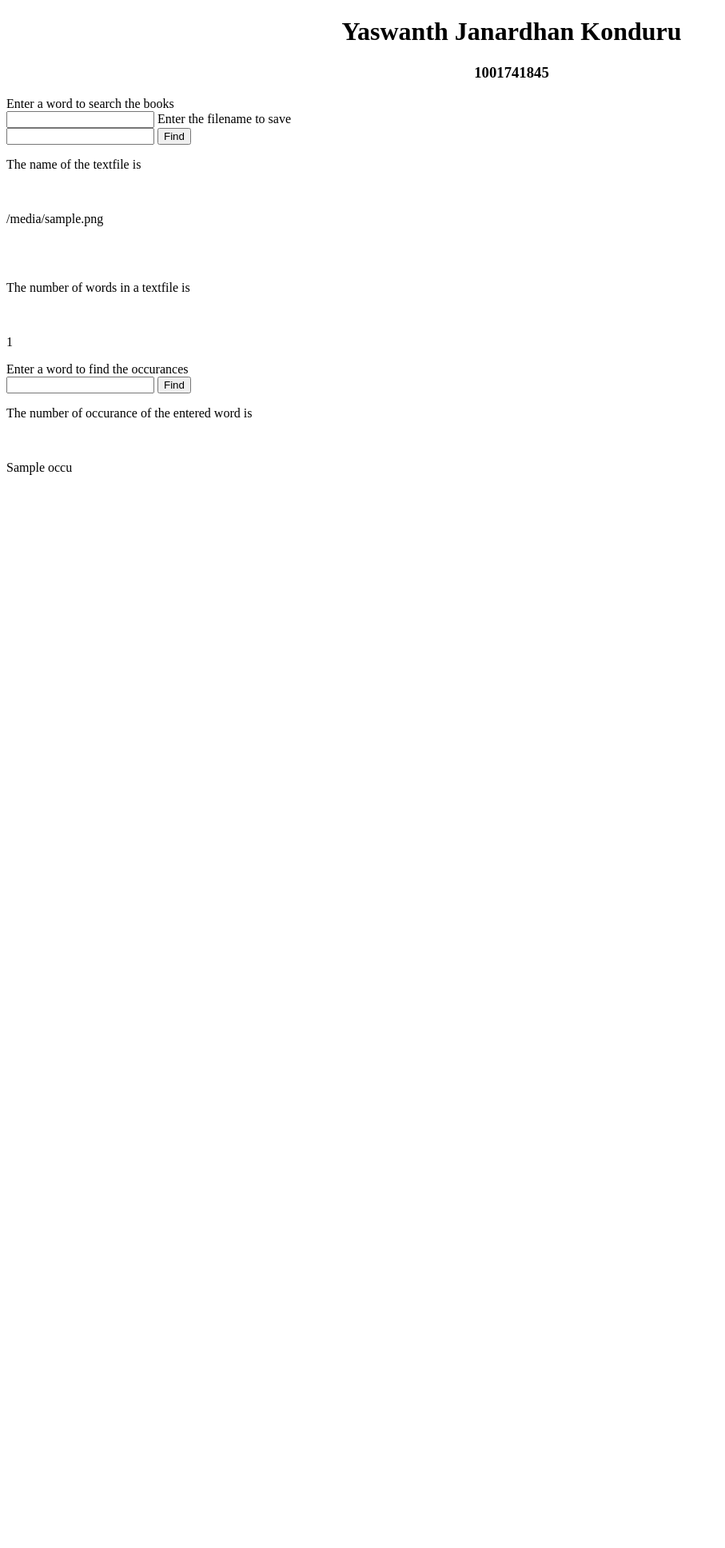
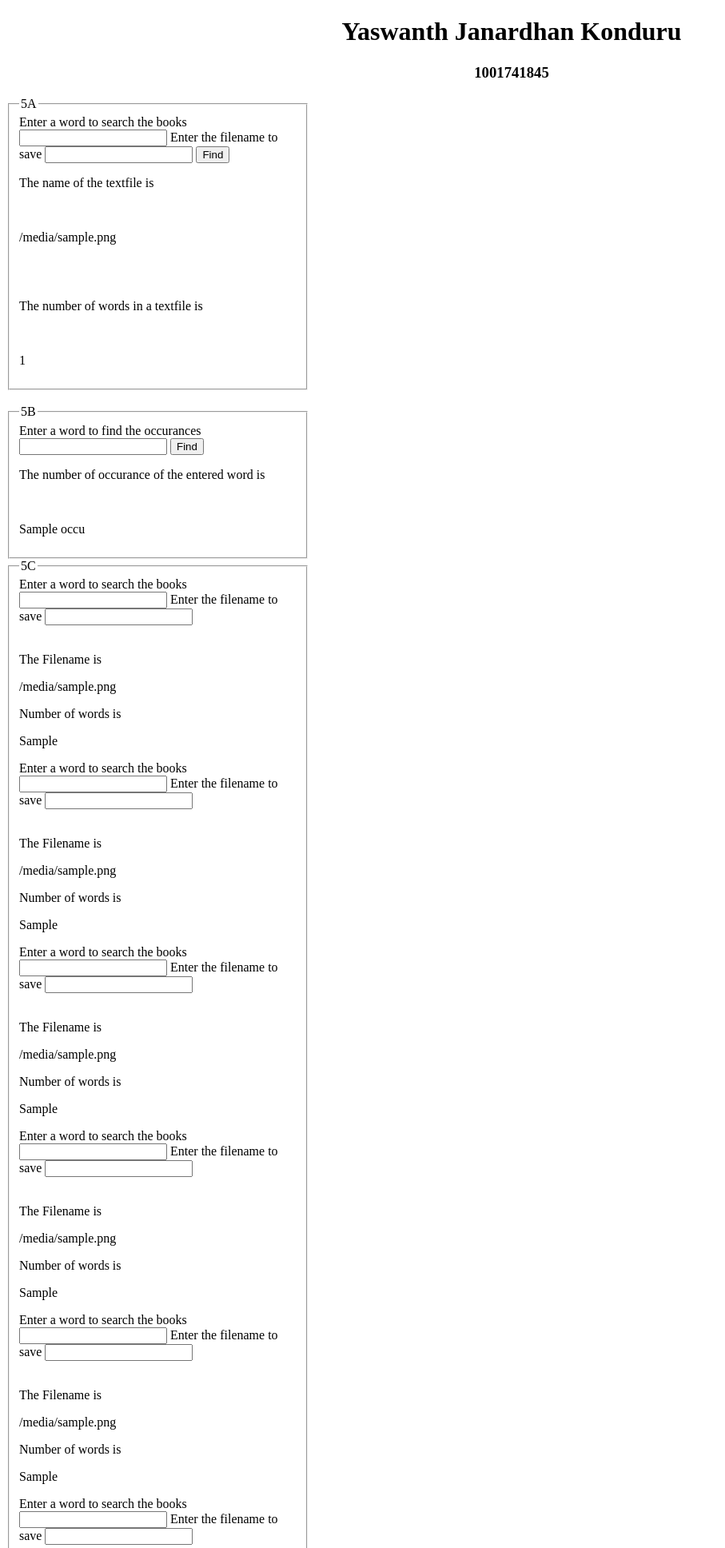
Before and after one commit to Yaswanth3277/quiz5, a Flask app: template templates/index.html in a window 1280 px wide. Shown: the top 1936 px of the page at 80% size, without its empty margins (0-907 px from the left). Before the commit the page ends 594 px from the top, so only its background shows below. Run offline with Flask 2, Linux system fonts and the light colour scheme; the template is opened without the code that fills it: most values are stand-ins (such as "Sample title", 1, 10 or a date in 2020).

Commit message:
5c update

```diff
--- a/application.py
+++ b/application.py
@@ -24,10 +24,10 @@ def index():
         word = [''.join(c for c in s if c not in string.punctuation) for s in word]
         word = "".join(word)
         words_file = os.path.join(basedir, 'static/' + filename)
-        with open(words_file, "w") as output:
+        with open(words_file, "a") as output:
             output.write(str(word))
 
-        with open(word_file, "w") as output:
+        with open(word_file, "a") as output:
             output.write(str(word))
 
         text_file = filename
@@ -59,5 +59,128 @@ def search_occurances():
     return render_template('index.html', occu = total_length)
 
 
+@application.route('/searchall', methods=['GET', 'POST'])
+def search_all():
+    wordsss1 = []
+    wordsss2 = []
+    wordsss3 = []
+    wordsss4 = []
+    wordsss5 = []
+    wordsss6 = []
+    wordsss7 = []
+    wordsss8 = []
+    if request.method == 'POST':
+        wordss1 = request.form.get('wordss1')
+        wordss2 = request.form.get('wordss2')
+        wordss3 = request.form.get('wordss3')
+        wordss4 = request.form.get('wordss4')
+        wordss5 = request.form.get('wordss5')
+        wordss6 = request.form.get('wordss6')
+        wordss7 = request.form.get('wordss7')
+        wordss8 = request.form.get('wordss8')
+
+        filename1 = request.form.get('filename1')
+        filename2 = request.form.get('filename2')
+        filename3 = request.form.get('filename3')
+        filename4 = request.form.get('filename4')
+        filename5 = request.form.get('filename5')
+        filename6 = request.form.get('filename6')
+        filename7 = request.form.get('filename7')
+        filename8 = request.form.get('filename8')
+
+        words_file1 = os.path.join(basedir, 'static/' + filename1)
+        words_file2 = os.path.join(basedir, 'static/' + filename2)
+        words_file3 = os.path.join(basedir, 'static/' + filename3)
+        words_file4 = os.path.join(basedir, 'static/' + filename4)
+        words_file5 = os.path.join(basedir, 'static/' + filename5)
+        words_file6 = os.path.join(basedir, 'static/' + filename6)
+        words_file7 = os.path.join(basedir, 'static/' + filename7)
+        words_file8 = os.path.join(basedir, 'static/' + filename8)
+
+        with open(words_file1, "a") as output:
+            output.write(str(wordss1))
+
+        with open(words_file1, 'rb') as fileinput:
+            for line in fileinput:
+                for words in line.split():
+                    wordsss1.append(str(words)[2:-1])
+
+        word_len1 = len(wordss1)
+
+        with open(words_file2, "a") as output:
+            output.write(str(wordss2))
+
+        with open(words_file2, 'rb') as fileinput:
+            for line in fileinput:
+                for words in line.split():
+                    wordsss2.append(str(words)[2:-1])
+
+        word_len2 = len(wordss2)
+
+        with open(words_file3, "a") as output:
+            output.write(str(wordss1))
+
+        with open(words_file3, 'rb') as fileinput:
+            for line in fileinput:
+                for words in line.split():
+                    wordsss3.append(str(words)[2:-1])
+
+        word_len3 = len(wordss3)
+
+        with open(words_file4, "a") as output:
+            output.write(str(wordss1))
+
+        with open(words_file4, 'rb') as fileinput:
+            for line in fileinput:
+                for words in line.split():
+                    wordsss4.append(str(words)[2:-1])
+
+        word_len4 = len(wordss4)
+
+        with open(words_file5, "a") as output:
+            output.write(str(wordss5))
+
+        with open(words_file5, 'rb') as fileinput:
+            for line in fileinput:
+                for words in line.split():
+                    wordsss5.append(str(words)[2:-1])
+
+        word_len5 = len(wordss5)
+
+        with open(words_file6, "a") as output:
+            output.write(str(wordss6))
+
+        with open(words_file6, 'rb') as fileinput:
+            for line in fileinput:
+                for words in line.split():
+                    wordsss6.append(str(words)[2:-1])
+
+        word_len6 = len(wordss6)
+
+        with open(words_file7, "a") as output:
+            output.write(str(wordss7))
+
+        with open(words_file7, 'rb') as fileinput:
+            for line in fileinput:
+                for words in line.split():
+                    wordsss7.append(str(words)[2:-1])
+
+        word_len7 = len(wordss7)
+
+        with open(words_file8, "a") as output:
+            output.write(str(wordss8))
+
+        with open(words_file8, 'rb') as fileinput:
+            for line in fileinput:
+                for words in line.split():
+                    wordsss8.append(str(words)[2:-1])
+
+        word_len8 = len(wordss8)
+
+
+
+    return render_template('index.html', len1 = word_len1, len2 = word_len2, len3 = word_len3, len4 = word_len4, len5 = word_len5, len6 = word_len6, len7 = word_len7, len8 = word_len8, files1 = filename1, files2 = filename2, files3 = filename3, files4 = filename4, files5 = filename5, files6 = filename6, files7 = filename7, files8 = filename8)
+
+
 if __name__ == '__main__':
     application.run()
--- /dev/null
+++ b/static/as.txt
@@ -0,0 +1 @@
+This eBook is for the use of anyone anywhere in the United States and most other parts of the world at no cost and with almost no restrictions whatsoever. You may copy it, give it away or re-use it under the terms of the Project Gutenberg License included with this eBook or online at www.gutenberg.org. If you are not located in the United States, you will have to check the laws of the country where you are located before using this eBook.
--- /dev/null
+++ b/static/bs.txt
@@ -0,0 +1 @@
+This eBook is for the use of anyone anywhere in the United States and most other parts of the world at no cost and with almost no restrictions whatsoever. You may copy it, give it away or re-use it under the terms of the Project Gutenberg License included with this eBook or online at www.gutenberg.org. If you are not located in the United States, you will have to check the laws of the country where you are located before using this eBook.
--- /dev/null
+++ b/static/cs.txt
@@ -0,0 +1 @@
+This eBook is for the use of anyone anywhere in the United States and most other parts of the world at no cost and with almost no restrictions whatsoever. You may copy it, give it away or re-use it under the terms of the Project Gutenberg License included with this eBook or online at www.gutenberg.org. If you are not located in the United States, you will have to check the laws of the country where you are located before using this eBook.
--- /dev/null
+++ b/static/ds.txt
@@ -0,0 +1 @@
+This eBook is for the use of anyone anywhere in the United States and most other parts of the world at no cost and with almost no restrictions whatsoever. You may copy it, give it away or re-use it under the terms of the Project Gutenberg License included with this eBook or online at www.gutenberg.org. If you are not located in the United States, you will have to check the laws of the country where you are located before using this eBook.
--- /dev/null
+++ b/static/es.txt
@@ -0,0 +1 @@
+This eBook is for the use of anyone anywhere in the United States and most other parts of the world at no cost and with almost no restrictions whatsoever. You may copy it, give it away or re-use it under the terms of the Project Gutenberg License included with this eBook or online at www.gutenberg.org. If you are not located in the United States, you will have to check the laws of the country where you are located before using this eBook.
--- /dev/null
+++ b/static/fs.txt
@@ -0,0 +1 @@
+This eBook is for the use of anyone anywhere in the United States and most other parts of the world at no cost and with almost no restrictions whatsoever. You may copy it, give it away or re-use it under the terms of the Project Gutenberg License included with this eBook or online at www.gutenberg.org. If you are not located in the United States, you will have to check the laws of the country where you are located before using this eBook.
--- /dev/null
+++ b/static/gs.txt
@@ -0,0 +1 @@
+This eBook is for the use of anyone anywhere in the United States and most other parts of the world at no cost and with almost no restrictions whatsoever. You may copy it, give it away or re-use it under the terms of the Project Gutenberg License included with this eBook or online at www.gutenberg.org. If you are not located in the United States, you will have to check the laws of the country where you are located before using this eBook.
--- /dev/null
+++ b/static/hs.txt
@@ -0,0 +1 @@
+This eBook is for the use of anyone anywhere in the United States and most other parts of the world at no cost and with almost no restrictions whatsoever. You may copy it, give it away or re-use it under the terms of the Project Gutenberg License included with this eBook or online at www.gutenberg.org. If you are not located in the United States, you will have to check the laws of the country where you are located before using this eBook.
--- a/templates/index.html
+++ b/templates/index.html
@@ -10,6 +10,8 @@
 </div>
 <div>
     <form action="{{url_for('index')}}" enctype=multipart/form-data method="POST" style="width:30%;">
+        <fieldset>
+        <legend>5A</legend>
         <label for="words">Enter a word to search the books</label>
         <input type="text" id="words" name="words">
         <label for="filename">Enter the filename to save </label>
@@ -28,9 +30,13 @@
         <p>
             {{ number }}
         </p>
-    </form>
+        </fieldset>
+    </form><br>
+
 
     <form action="{{url_for('search_occurances')}}" enctype=multipart/form-data method="POST" style="width:30%;">
+        <fieldset>
+        <legend>5B</legend>
         <label for="word">Enter a word to find the occurances</label>
         <input type="text" id="word" name="word">
         <a href="/searchoccurances"><input type="submit" value="Find"></a>
@@ -40,6 +46,143 @@
         <p>
             {{ occu }}
         </p>
+        </fieldset>
+    </form>
+
+    <form action="{{url_for('search_all')}}" enctype=multipart/form-data method="POST" style="width:30%;">
+        <fieldset>
+        <legend>5C</legend>
+        <label for="wordss1">Enter a word to search the books</label>
+        <input type="text" id="wordss1" name="wordss1">
+        <label for="filename1">Enter the filename to save </label>
+        <input type="text" id="filename1" name="filename1"><br><br>
+            <p>
+                The Filename is
+            </p>
+            <p>
+                {{ files1 }}
+            </p>
+            <p>
+                Number of words is
+            </p>
+            <p>
+                {{ len1 }}
+            </p>
+            <label for="wordss2">Enter a word to search the books</label>
+        <input type="text" id="wordss2" name="wordss2">
+        <label for="filename2">Enter the filename to save </label>
+        <input type="text" id="filename2" name="filename2"><br><br>
+            <p>
+                The Filename is
+            </p>
+            <p>
+                {{ files2 }}
+            </p>
+            <p>
+                Number of words is
+            </p>
+            <p>
+                {{ len2 }}
+            </p>
+            <label for="wordss3">Enter a word to search the books</label>
+        <input type="text" id="wordss3" name="wordss3">
+        <label for="filename3">Enter the filename to save </label>
+        <input type="text" id="filename3" name="filename3"><br><br>
+            <p>
+                The Filename is
+            </p>
+            <p>
+                {{ files3 }}
+            </p>
+            <p>
+                Number of words is
+            </p>
+            <p>
+                {{ len3 }}
+            </p>
+            <label for="wordss4">Enter a word to search the books</label>
+        <input type="text" id="wordss4" name="wordss4">
+        <label for="filename4">Enter the filename to save </label>
+        <input type="text" id="filename4" name="filename4"><br><br>
+            <p>
+                The Filename is
+            </p>
+            <p>
+                {{ files4 }}
+            </p>
+            <p>
+                Number of words is
+            </p>
+            <p>
+                {{ len4 }}
+            </p>
+            <label for="wordss5">Enter a word to search the books</label>
+        <input type="text" id="wordss5" name="wordss5">
+        <label for="filename5">Enter the filename to save </label>
+        <input type="text" id="filename5" name="filename5"><br><br>
+            <p>
+                The Filename is
+            </p>
+            <p>
+                {{ files5 }}
+            </p>
+            <p>
+                Number of words is
+            </p>
+            <p>
+                {{ len5 }}
+            </p>
+            <label for="wordss6">Enter a word to search the books</label>
+        <input type="text" id="wordss6" name="wordss6">
+        <label for="filename6">Enter the filename to save </label>
+        <input type="text" id="filename6" name="filename6"><br><br>
+            <p>
+                The Filename is
+            </p>
+            <p>
+                {{ files6 }}
+            </p>
+            <p>
+                Number of words is
+            </p>
+            <p>
+                {{ len6 }}
+            </p>
+            <label for="wordss7">Enter a word to search the books</label>
+        <input type="text" id="wordss7" name="wordss7">
+        <label for="filename7">Enter the filename to save </label>
+        <input type="text" id="filename7" name="filename7"><br><br>
+            <p>
+                The Filename is
+            </p>
+            <p>
+                {{ files7 }}
+            </p>
+            <p>
+                Number of words is
+            </p>
+            <p>
+                {{ len7 }}
+            </p>
+            <label for="wordss8">Enter a word to search the books</label>
+        <input type="text" id="wordss8" name="wordss8">
+        <label for="filename8">Enter the filename to save </label>
+        <input type="text" id="filename8" name="filename8">
+            <p>
+                The Filename is
+            </p>
+            <p>
+                {{ files8 }}
+            </p>
+            <p>
+                Number of words is
+            </p>
+            <p>
+                {{ len8 }}
+            </p>
+
+        <a href="/searchall"><input type="submit" value="Find"></a>
+        </fieldset>
     </form>
 </div>
 </body>
```
